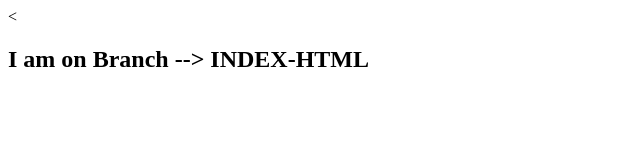
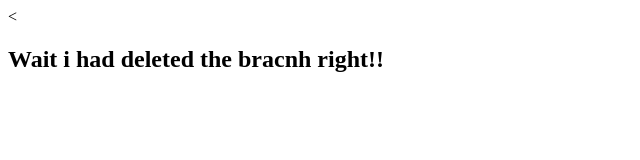
Before and after one commit to iamjituu/RepoGitTest, a plain HTML site: page index.html in a window 1280 px wide. Shown: the whole page, without its empty margins (0-640 px from the left). Drawn offline with Linux system fonts and the light colour scheme.

```diff
--- a/index.html
+++ b/index.html
@@ -5,6 +5,6 @@
     <title>GitHub Repos</title>
   </head>
   <body>
-    <h2>I am on Branch --> INDEX-HTML</h2>
+    <h2>Wait i had deleted the bracnh right!!</h2>
   </body>
 </html>
```
